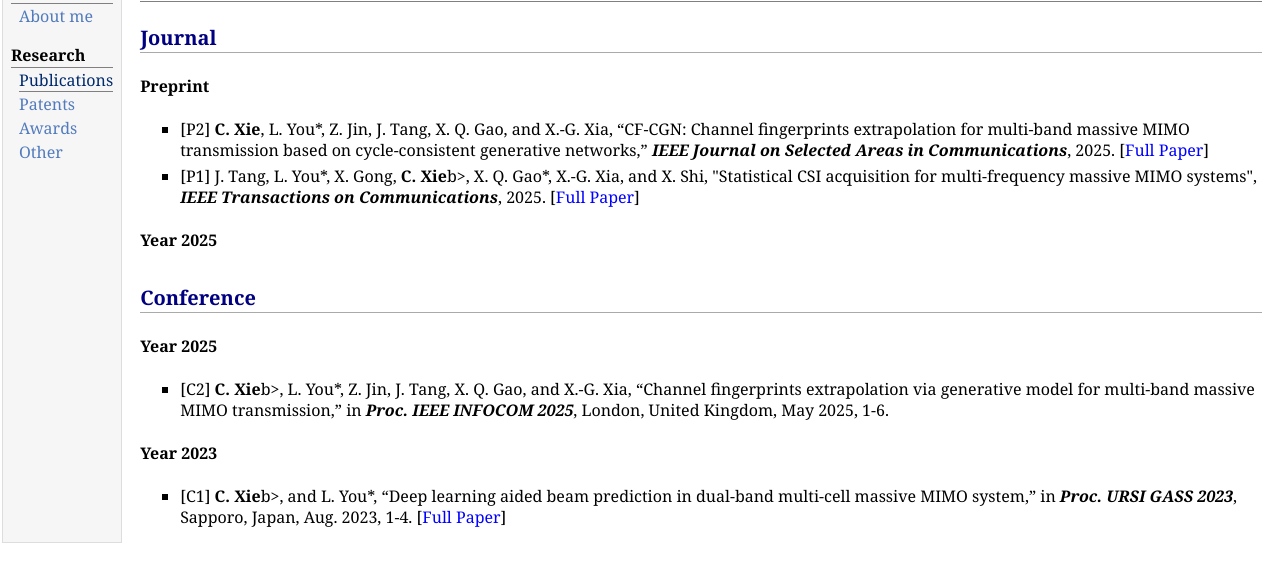
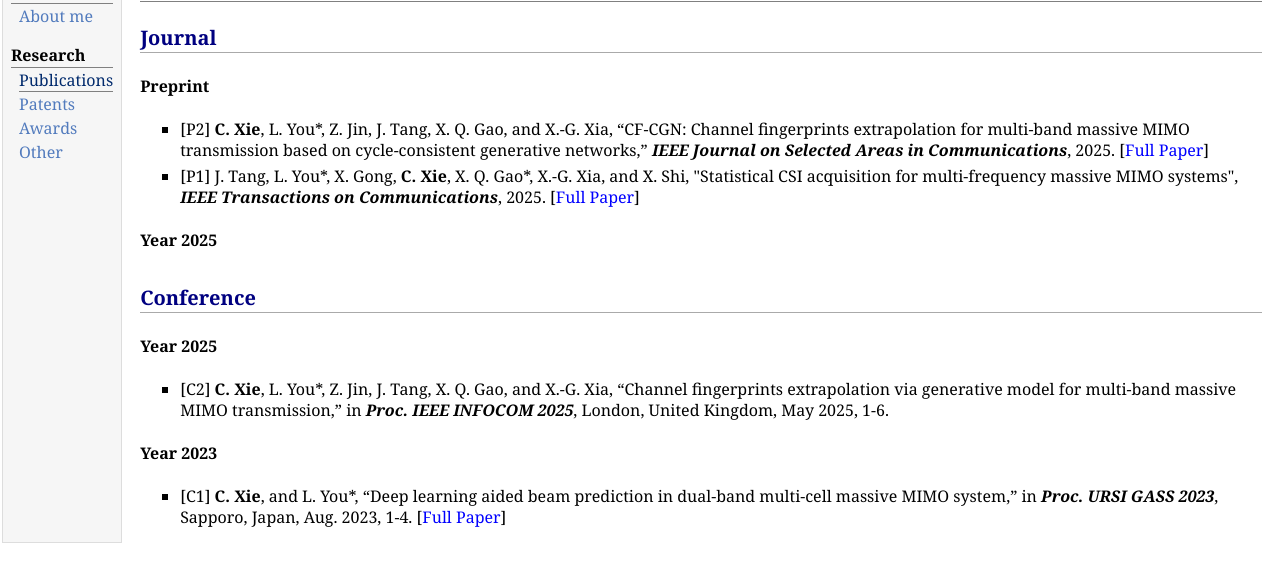
Before and after one commit to ChenjieXieSEU/ChenjieXie.github.io, a plain HTML site: page publications.html in a window 1280 px wide. Shown: the part 48-630 px from the top of the page. Drawn offline with Linux system fonts and the light colour scheme.

Commit message:
Update publications.html

```diff
--- a/publications.html
+++ b/publications.html
@@ -29,7 +29,7 @@
 <ul>
 <li><p>[P2] <b>C. Xie</b>, L. You*, Z. Jin, J. Tang, X. Q. Gao, and X.-G. Xia, “CF-CGN: Channel fingerprints extrapolation for multi-band massive MIMO transmission based on cycle-consistent generative networks,” <b><i>IEEE Journal on Selected Areas in Communications</i></b>, 2025. [<a href="https://ieeexplore.ieee.org/document/11059941">Full Paper</a>]</p>
 </li>
-<li><p>[P1] J. Tang, L. You*, X. Gong, <b>C. Xie</b>b>, X. Q. Gao*, X.-G. Xia, and X. Shi, "Statistical CSI acquisition for multi-frequency massive MIMO systems", <b><i>IEEE Transactions on Communications</i></b>, 2025. [<a href="https://ieeexplore.ieee.org/document/10993474">Full Paper</a>]</p>
+<li><p>[P1] J. Tang, L. You*, X. Gong, <b>C. Xie</b>, X. Q. Gao*, X.-G. Xia, and X. Shi, "Statistical CSI acquisition for multi-frequency massive MIMO systems", <b><i>IEEE Transactions on Communications</i></b>, 2025. [<a href="https://ieeexplore.ieee.org/document/10993474">Full Paper</a>]</p>
 </li>
 </ul>
 <h4>Year 2025</h4>
@@ -38,12 +38,12 @@
 <h2>Conference</h2>
 <h4>Year 2025</h4>
 <ul>
-<li><p>[C2] <b>C. Xie</b>b>, L. You*, Z. Jin, J. Tang, X. Q. Gao, and X.-G. Xia, “Channel fingerprints extrapolation via generative model for multi-band massive MIMO transmission,” in <b><i>Proc. IEEE INFOCOM 2025</i></b>, London, United Kingdom, May 2025, 1-6.</p>
+<li><p>[C2] <b>C. Xie</b>, L. You*, Z. Jin, J. Tang, X. Q. Gao, and X.-G. Xia, “Channel fingerprints extrapolation via generative model for multi-band massive MIMO transmission,” in <b><i>Proc. IEEE INFOCOM 2025</i></b>, London, United Kingdom, May 2025, 1-6.</p>
 </li>
 </ul>
 <h4>Year 2023</h4>
 <ul>
-<li><p>[C1] <b>C. Xie</b>b>, and L. You*, “Deep learning aided beam prediction in dual-band multi-cell massive MIMO system,” in <b><i>Proc. URSI GASS 2023</i></b>, Sapporo, Japan, Aug. 2023, 1-4. [<a href="https://ieeexplore.ieee.org/document/10265352">Full Paper</a>]</p>
+<li><p>[C1] <b>C. Xie</b>, and L. You*, “Deep learning aided beam prediction in dual-band multi-cell massive MIMO system,” in <b><i>Proc. URSI GASS 2023</i></b>, Sapporo, Japan, Aug. 2023, 1-4. [<a href="https://ieeexplore.ieee.org/document/10265352">Full Paper</a>]</p>
 </li>
 </ul>
 </td>
```
